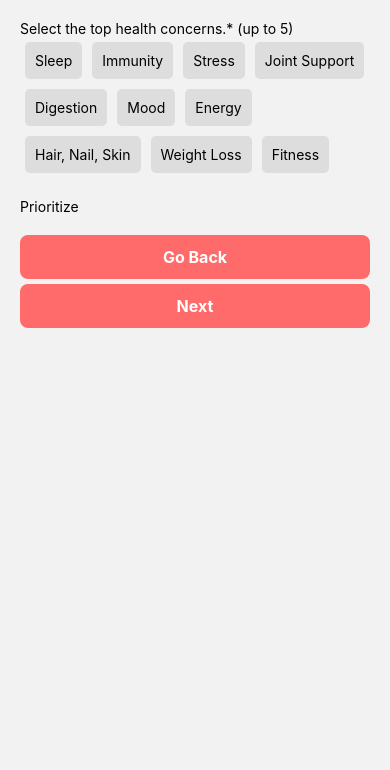
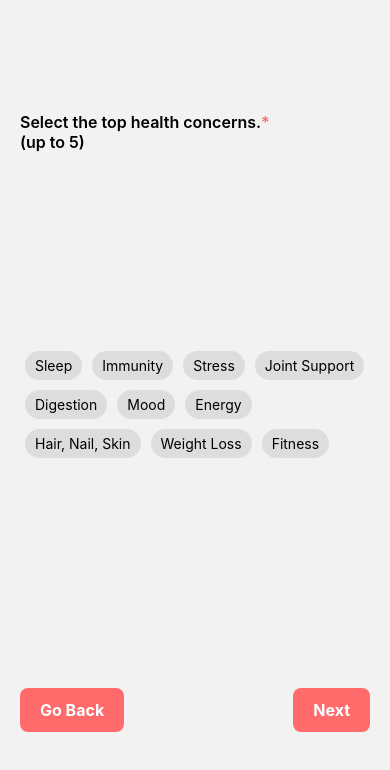
Before and after one commit to shyawn/State-Management, a React Native app: screen /HealthConcern in a window 390 px wide. Shown: the top 770 px of the page. Built offline with nearby package versions, Linux system fonts and the light colour scheme.

Commit message:
chore: edit draggablelist in healthconcern page

```diff
--- a/src/pages/HealthConcern.tsx
+++ b/src/pages/HealthConcern.tsx
@@ -2,31 +2,36 @@ import {View, Text, TouchableOpacity, StyleSheet} from 'react-native';
 import React from 'react';
 import {useNavigation} from '@react-navigation/native';
 import Button from '../components/Button';
-import {chooseOption} from '../store/healthConcern/healthSlice';
+import {
+  chooseOption,
+  setConcernOrder,
+} from '../store/healthConcern/healthSlice';
 import {AppDispatch, RootState} from '../store/store';
 import {useDispatch, useSelector} from 'react-redux';
+import DraggableList from '../components/DraggableList';
 
 export default function HealthConcern() {
   const navigation = useNavigation();
+  const dispatch = useDispatch<AppDispatch>();
+
   const healthConcerns = useSelector(
     (state: RootState) => state.healthConcern.allConcerns,
   );
   const selectedConcerns = useSelector(
     (state: RootState) => state.healthConcern.selectedConcerns,
   );
-  const dispatch = useDispatch<AppDispatch>();
 
-  const handleBack = () => {
-    return navigation.goBack();
-  };
-  const handlePress = () => {
-    return navigation.navigate('Diet');
-  }; // todo: refactor for multiple cases
+  const handleBack = () => navigation.goBack();
+  const handlePress = () => navigation.navigate('Diet');
 
   return (
     <View style={styles.healthContainer}>
-      <View>
-        <Text>Select the top health concerns.* (up to 5)</Text>
+      <Text style={styles.healthHeader}>
+        Select the top health concerns.<Text style={styles.asterisk}>*</Text>{' '}
+        {'\n'}
+        (up to 5)
+      </Text>
+
       <View style={styles.buttonContainer}>
         {healthConcerns.map(concern => (
           <TouchableOpacity
@@ -41,14 +46,16 @@ export default function HealthConcern() {
           </TouchableOpacity>
         ))}
       </View>
-      </View>
 
+      {selectedConcerns.length > 0 && (
         <View>
           <Text>Prioritize</Text>
-        {selectedConcerns.map(c => (
-          <Text key={c.id}>{c.name}</Text>
-        ))}
+          <DraggableList
+            data={selectedConcerns}
+            onReordered={updatedData => dispatch(setConcernOrder(updatedData))}
+          />
         </View>
+      )}
 
       <View style={styles.navigationContainer}>
         <Button title="Go Back" onPress={handleBack} />
@@ -64,23 +71,32 @@ const styles = StyleSheet.create({
     justifyContent: 'space-around',
     padding: 20,
   },
+  healthHeader: {
+    fontSize: 16,
+    fontWeight: '600',
+  },
+  asterisk: {
+    color: '#FF6B6B',
+  },
   buttonContainer: {
     flexDirection: 'row',
     flexWrap: 'wrap',
+    marginTop: 10,
     marginBottom: 20,
   },
   button: {
     backgroundColor: '#ddd',
     padding: 10,
+    paddingVertical: 6,
     margin: 5,
-    borderRadius: 5,
+    borderRadius: 20,
   },
   selectedButton: {
     backgroundColor: '#FF6B6B',
   },
   navigationContainer: {
-    flex: 1,
-    gap: 5,
+    flexDirection: 'row',
+    justifyContent: 'space-between',
     marginTop: 20,
   },
 });
```
Lines whose indentation alone changed are shown as unchanged.
